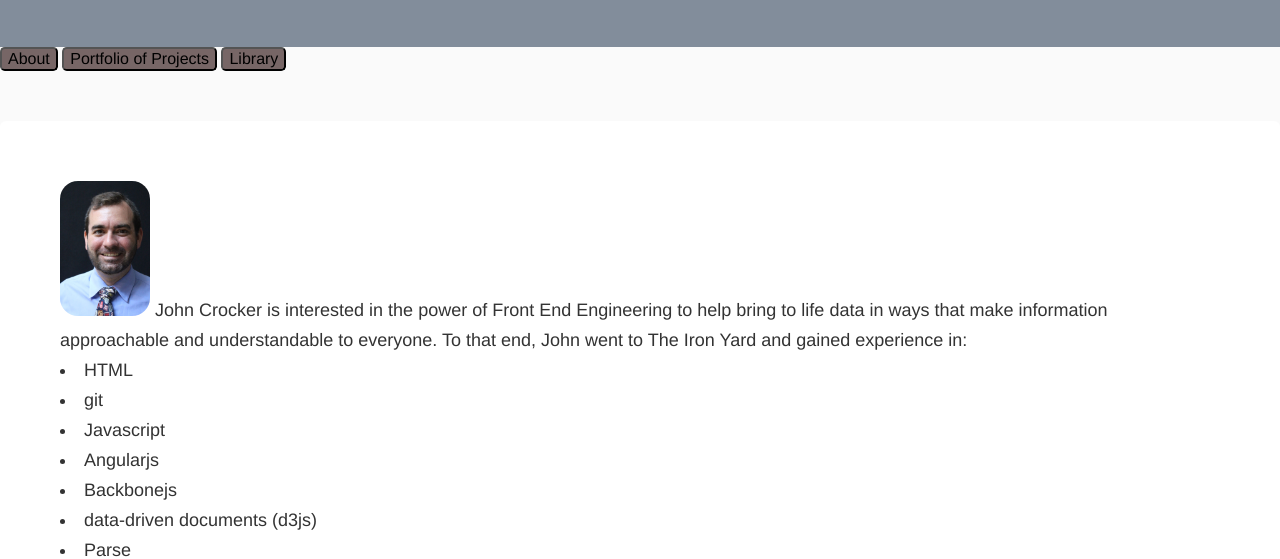
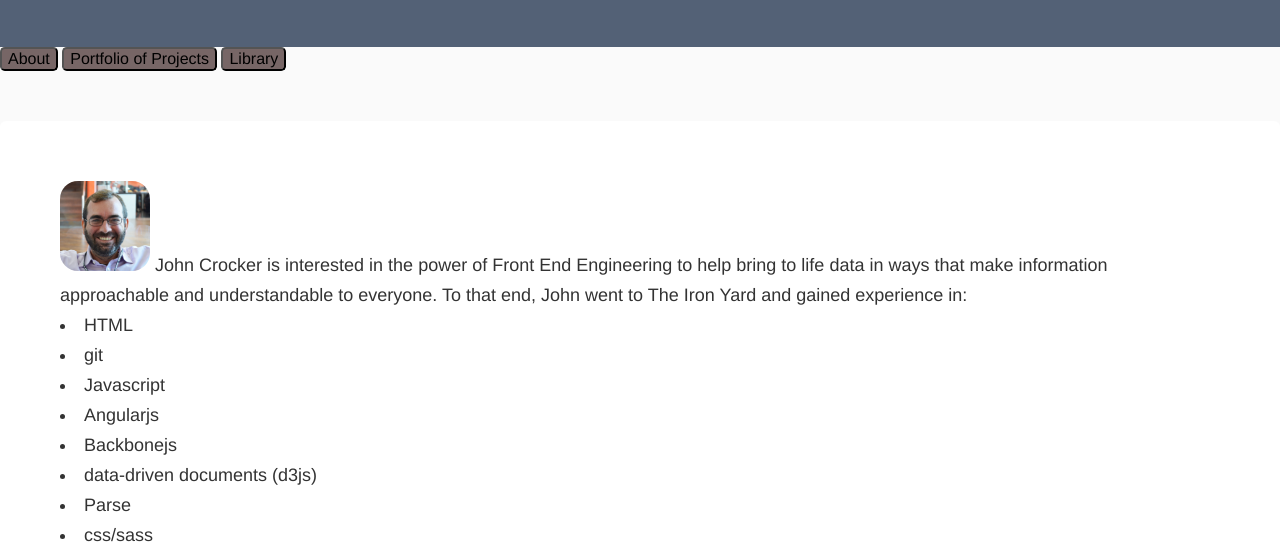
Before and after one commit to gt7348b/Portfolio, a plain HTML site: page index.html at #/about in a window 1280 px wide. Shown: the part 262-821 px from the top of the page. Drawn offline with Linux system fonts and the light colour scheme.

Commit message:
added updated photo

```diff
--- a/templates/about.html
+++ b/templates/about.html
@@ -1,4 +1,4 @@
-<img src='images/JohnCrocker_2014Headshot.jpg'/>
+<img src='images/JohnCrocker.jpg'/>
 John Crocker is interested in the power of Front End Engineering to help bring
 to life data in ways that make information approachable and understandable
 to everyone. To that end, John went to The Iron Yard and gained experience in:
```
Also changed, not shown: styles/main.css (+1 -1 lines), images/JohnCrocker.jpg (added).
